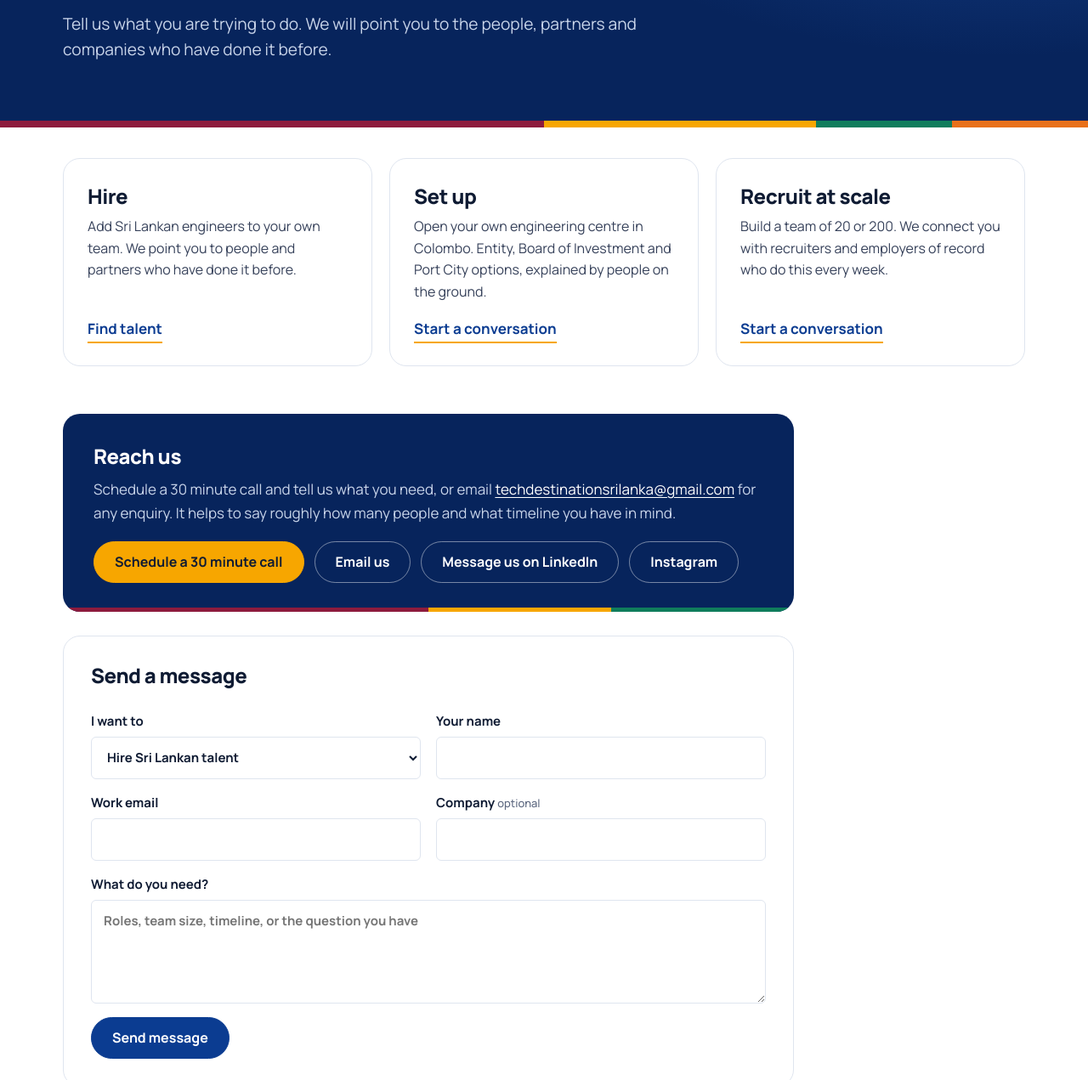
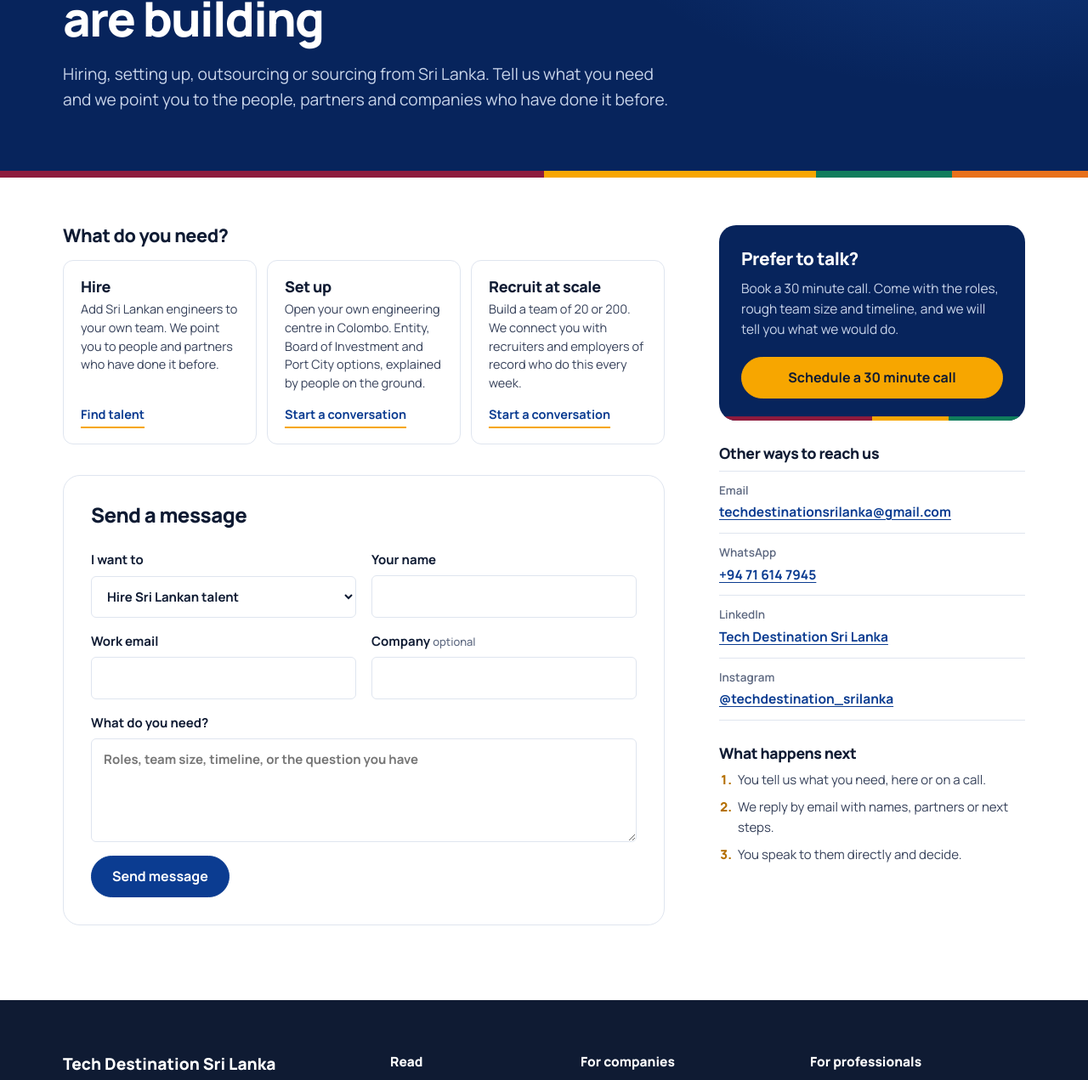
Before and after one commit to akworld99/techdestinationsrilanka, a plain HTML site: page contact/index.html in a window 1280 px wide. Shown: the part 208-1479 px from the top of the page at 85% size. Drawn offline with Linux system fonts and the light colour scheme.

Commit message:
Redesign contact page: two-column layout with call card, contact options and next steps
Co-Authored-By: Claude Opus 5.5 <noreply@anthropic.com>
Claude-Session: https://claude.ai/code/session_01TEVtEgJCPVKbAybK8u2n4T

```diff
--- a/_build/lastmod.json
+++ b/_build/lastmod.json
@@ -44,7 +44,7 @@
   "2026-11-19"
  ],
  "contact/": [
-  "3355ee72e4872adc",
+  "6f123283723a3d2a",
   "2026-11-19"
  ],
  "editorial-standards/": [
--- a/assets/styles.css
+++ b/assets/styles.css
@@ -793,3 +793,40 @@ html:not(.js) .mm-item:hover > .mm-panel, html:not(.js) .mm-item:focus-within >
 .doc.solo { grid-template-columns: minmax(0, 1fr); }
 .doc.solo .doc-main > form, .doc.solo .doc-main .form, .doc.solo .doc-main .faq, .doc.solo .doc-main > .body-l, .doc.solo .doc-main > p, .doc.solo .doc-main .calc, .doc.solo .doc-main .reach { max-width: 860px; }
 @media (max-width: 560px) { .ph-art { display: none; } }
+
+/* contact page */
+.contact-ph h1 { max-width: 18ch; }
+.contact-sec { padding: 56px 0 88px; }
+.contact-grid { display: grid; grid-template-columns: minmax(0, 1fr) 360px; gap: 64px; align-items: start; }
+.contact-h { font-size: 1.35rem; font-weight: 800; margin-bottom: 16px; }
+.contact-sec .doors { grid-template-columns: repeat(3, minmax(0, 1fr)); gap: 12px; margin-bottom: 36px; }
+.contact-sec .door { padding: 20px 20px 18px; border-radius: var(--r-m); }
+.contact-sec .door h3 { font-size: 1.12rem; margin-bottom: 6px; }
+.contact-sec .door p { font-size: 14.5px; line-height: 1.5; }
+.contact-sec .door-go { font-size: 14.5px; }
+.contact-main .form { margin: 0; }
+.contact-side { position: sticky; top: 104px; display: grid; gap: 28px; }
+.contact-side h2 { font-size: 1.1rem; font-weight: 800; margin-bottom: 10px; }
+.contact-call { background: var(--blue-deep); color: #c9d5ea; border-radius: var(--r-l); padding: 28px 26px 26px; position: relative; overflow: hidden; }
+.contact-call h2 { color: #fff; font-size: 1.3rem; }
+.contact-call p { font-size: 15.5px; line-height: 1.55; }
+.contact-call .btn { width: 100%; background: var(--saffron); border-color: var(--saffron); color: var(--ink); margin-top: 6px; }
+.contact-call::after { content: ""; position: absolute; left: 0; right: 0; bottom: 0; height: 5px; background: linear-gradient(90deg, var(--maroon) 0 50%, var(--saffron) 50% 75%, var(--green) 75%); }
+.contact-ways ul { list-style: none; margin: 0; padding: 0; }
+.contact-ways li { display: grid; grid-template-columns: 92px minmax(0, 1fr); gap: 12px; padding: 11px 0; border-bottom: 1px solid var(--line); font-size: 15px; }
+.contact-ways li:first-child { border-top: 1px solid var(--line); }
+.contact-ways span { color: var(--muted); font-weight: 600; }
+.contact-ways a { font-weight: 700; overflow-wrap: anywhere; }
+.contact-next ol { margin: 0; padding-left: 1.2em; font-size: 15px; color: var(--body); }
+.contact-next li { margin-bottom: 8px; padding-left: 4px; }
+.contact-next li::marker { color: var(--saffron-deep); font-weight: 800; }
+@media (max-width: 960px) {
+  .contact-grid { grid-template-columns: 1fr; gap: 40px; }
+  .contact-side { position: static; }
+}
+@media (max-width: 640px) {
+  .contact-sec .doors { grid-template-columns: 1fr; }
+}
+.contact-ways li { grid-template-columns: 1fr; gap: 2px; padding: 12px 0; }
+.contact-ways span { font-size: 13.5px; font-weight: 600; }
+.contact-ways a { overflow-wrap: normal; word-break: normal; font-size: 15.5px; }
--- a/contact/index.html
+++ b/contact/index.html
@@ -42,23 +42,18 @@ gtag('js',new Date());gtag('config','G-X888MY82H5');</script>
 </header>
 <main id="main">
 
-<section class="ph"><div class="wrap ph-grid one"><div class="ph-title"><h1 id="contact-title">Contact</h1>
-    <p class="lede" id="contact-lede">Tell us what you are trying to do. We will point you to the people, partners and companies who have done it before.</p></div></div><div class="ph-flag" aria-hidden="true"><i></i><i></i><i></i><i></i></div></section>
-<section class="section top-0 doc-sec"><div class="wrap doc solo"><div class="doc-main">
-    <div class="doors stack" id="needs"><a class="door" href="../talent/find/" data-need="hire"><h3>Hire</h3><p>Add Sri Lankan engineers to your own team. We point you to people and partners who have done it before.</p><span class="door-go">Find talent</span></a><a class="door" href="../contact/?need=setup" data-need="setup"><h3>Set up</h3><p>Open your own engineering centre in Colombo. Entity, Board of Investment and Port City options, explained by people on the ground.</p><span class="door-go">Start a conversation</span></a><a class="door" href="../contact/?need=recruit" data-need="recruit"><h3>Recruit at scale</h3><p>Build a team of 20 or 200. We connect you with recruiters and employers of record who do this every week.</p><span class="door-go">Start a conversation</span></a></div>
-    <div class="reach">
-      <h2 id="reach-us">Reach us</h2>
-      <p>Schedule a 30 minute call and tell us what you need, or email <a href="mailto:techdestinationsrilanka@gmail.com">techdestinationsrilanka@gmail.com</a> for any enquiry. It helps to say roughly how many people and what timeline you have in mind.</p>
-      <div class="actions">
-        <a class="btn" href="https://calendly.com/digisavvyteams/30min" rel="noopener">Schedule a 30 minute call</a>
-        <a class="btn btn-ghost" href="mailto:techdestinationsrilanka@gmail.com">Email us</a>
-        <a class="btn btn-ghost" href="https://www.linkedin.com/company/tech-destination-sri-lanka/" rel="noopener">Message us on LinkedIn</a>
-        <a class="btn btn-ghost" href="https://www.instagram.com/techdestination_srilanka/" rel="noopener">Instagram</a>
-      </div>
-    </div>
+<section class="ph contact-ph"><div class="wrap ph-grid one"><div class="ph-title">
+  <h1 id="contact-title">Tell us what you are building</h1>
+  <p class="lede" id="contact-lede">Hiring, setting up, outsourcing or sourcing from Sri Lanka. Tell us what you need and we point you to the people, partners and companies who have done it before.</p>
+</div></div><div class="ph-flag" aria-hidden="true"><i></i><i></i><i></i><i></i></div></section>
+<section class="section contact-sec">
+  <div class="wrap contact-grid">
+    <div class="contact-main">
+      <h2 class="contact-h">What do you need?</h2>
+      <div class="doors stack" id="needs"><a class="door" href="../talent/find/" data-need="hire"><h3>Hire</h3><p>Add Sri Lankan engineers to your own team. We point you to people and partners who have done it before.</p><span class="door-go">Find talent</span></a><a class="door" href="../contact/?need=setup" data-need="setup"><h3>Set up</h3><p>Open your own engineering centre in Colombo. Entity, Board of Investment and Port City options, explained by people on the ground.</p><span class="door-go">Start a conversation</span></a><a class="door" href="../contact/?need=recruit" data-need="recruit"><h3>Recruit at scale</h3><p>Build a team of 20 or 200. We connect you with recruiters and employers of record who do this every week.</p><span class="door-go">Start a conversation</span></a></div>
 
 <form class="form" id="contact-form" data-form="contact" data-done="Message sent. We will reply by email." action="https://formspree.io/f/maeqjjvw" method="POST">
-  <h2 id="send-a-message">Send a message</h2>
+  <h2>Send a message</h2>
 
   <div class="fields">
     <label class=""><span>I want to</span><select name="need" required><option>Hire Sri Lankan talent</option><option>Find a delivery partner</option><option>Set up in Sri Lanka</option><option>Recruit at scale</option><option>Source products from Sri Lanka</option><option>Tender alerts or bid support</option><option>Feature my company</option><option>Employer branding</option><option>Events and delegations</option><option>Something else</option></select></label><label class=""><span>Your name</span><input type="text" name="name" placeholder="" required></label><label class=""><span>Work email</span><input type="email" name="email" placeholder="" required></label><label class=""><span>Company <span class="opt">optional</span></span><input type="text" name="company" placeholder=""></label><label class="wide"><span>What do you need?</span><textarea name="message" rows="4" placeholder="Roles, team size, timeline, or the question you have" required></textarea></label>
@@ -68,7 +63,33 @@ gtag('js',new Date());gtag('config','G-X888MY82H5');</script>
   <button class="btn" type="submit">Send message</button>
   <p class="form-status" role="status"></p>
 </form>
-  </div></div></section>
+    </div>
+    <aside class="contact-side">
+      <div class="contact-call">
+        <h2>Prefer to talk?</h2>
+        <p>Book a 30 minute call. Come with the roles, rough team size and timeline, and we will tell you what we would do.</p>
+        <a class="btn" href="https://calendly.com/digisavvyteams/30min" rel="noopener">Schedule a 30 minute call</a>
+      </div>
+      <div class="contact-ways">
+        <h2>Other ways to reach us</h2>
+        <ul>
+          <li><span>Email</span><a href="mailto:techdestinationsrilanka@gmail.com">techdestinationsrilanka@gmail.com</a></li>
+          <li><span>WhatsApp</span><a href="https://wa.me/94716147945?text=Hi%2C%20I%20found%20Tech%20Destination%20Sri%20Lanka%20and%20would%20like%20to%20talk." rel="noopener">+94 71 614 7945</a></li>
+          <li><span>LinkedIn</span><a href="https://www.linkedin.com/company/tech-destination-sri-lanka/" rel="noopener">Tech Destination Sri Lanka</a></li>
+          <li><span>Instagram</span><a href="https://www.instagram.com/techdestination_srilanka/" rel="noopener">@techdestination_srilanka</a></li>
+        </ul>
+      </div>
+      <div class="contact-next">
+        <h2>What happens next</h2>
+        <ol>
+          <li>You tell us what you need, here or on a call.</li>
+          <li>We reply by email with names, partners or next steps.</li>
+          <li>You speak to them directly and decide.</li>
+        </ol>
+      </div>
+    </aside>
+  </div>
+</section>
 
 </main>
 <footer class="site-footer">
--- a/feed.xml
+++ b/feed.xml
@@ -1,5 +1,5 @@
 <?xml version="1.0" encoding="UTF-8"?>
-<rss version="2.0"><channel><title>Tech Destination Sri Lanka</title><link>https://techdestinationsrilanka.lk/</link><description>Connecting the world to Sri Lanka&#x27;s technology ecosystem</description><language>en</language><lastBuildDate>Thu, 19 Nov 2026 05:05:22 +0000</lastBuildDate>
+<rss version="2.0"><channel><title>Tech Destination Sri Lanka</title><link>https://techdestinationsrilanka.lk/</link><description>Connecting the world to Sri Lanka&#x27;s technology ecosystem</description><language>en</language><lastBuildDate>Thu, 19 Nov 2026 05:22:59 +0000</lastBuildDate>
 <item><title>Sri Lankan engineers build health software for 1,300+ care providers. Meet VitalHub</title><link>https://techdestinationsrilanka.lk/stories/vitalhub/</link><guid>https://techdestinationsrilanka.lk/stories/vitalhub/</guid><pubDate>Wed, 18 Nov 2026 06:00:00 +0000</pubDate><description>Toronto-listed VitalHub makes patient flow, health records and workforce software for hospitals and care providers in the UK, Canada and beyond. Its development centre, VitalHub Innovations Lab, has been in Colombo for about 18 years.</description></item>
 <item><title>Sri Lankan engineers help Aetna and Travis Perkins modernise legacy systems. Meet Mitra AI</title><link>https://techdestinationsrilanka.lk/stories/mitra-ai/</link><guid>https://techdestinationsrilanka.lk/stories/mitra-ai/</guid><pubDate>Mon, 09 Nov 2026 06:00:00 +0000</pubDate><description>Mitra AI, founded in 2012 by Dr Ashok Suppiah and Dammika Ganegama, uses its own AI tools to map decades-old systems before they are changed. Its clients include Aetna International and Travis Perkins, with R&amp;D in Sri Lanka.</description></item>
 <item><title>Sri Lankan engineers build for 100,000+ US students in Pearson&#x27;s online schools. Meet Pearson Lanka</title><link>https://techdestinationsrilanka.lk/stories/pearson-lanka/</link><guid>https://techdestinationsrilanka.lk/stories/pearson-lanka/</guid><pubDate>Mon, 02 Nov 2026 06:00:00 +0000</pubDate><description>Pearson Lanka grew from eCollege&#x27;s Colombo team into Pearson&#x27;s largest owned technology centre. Its engineers work on the platform behind Connections Academy and are now hiring for a new AI data engineering group.</description></item>
```
Also changed, not shown: 1 other file.
